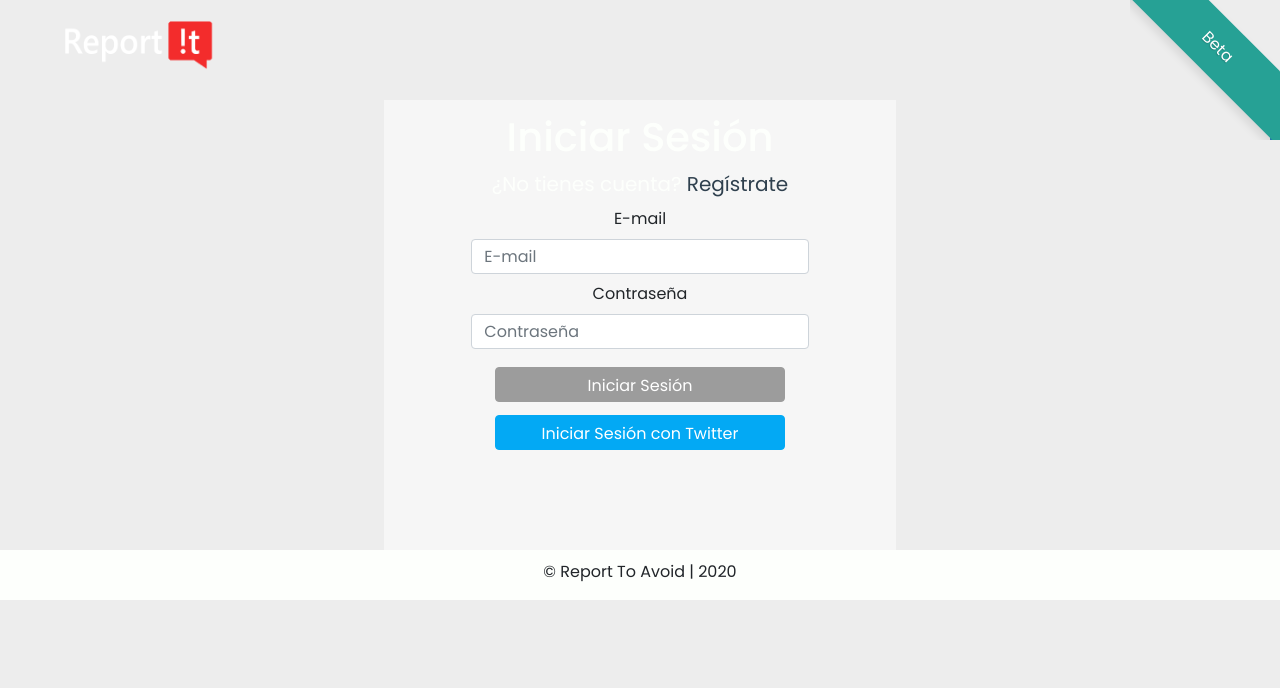
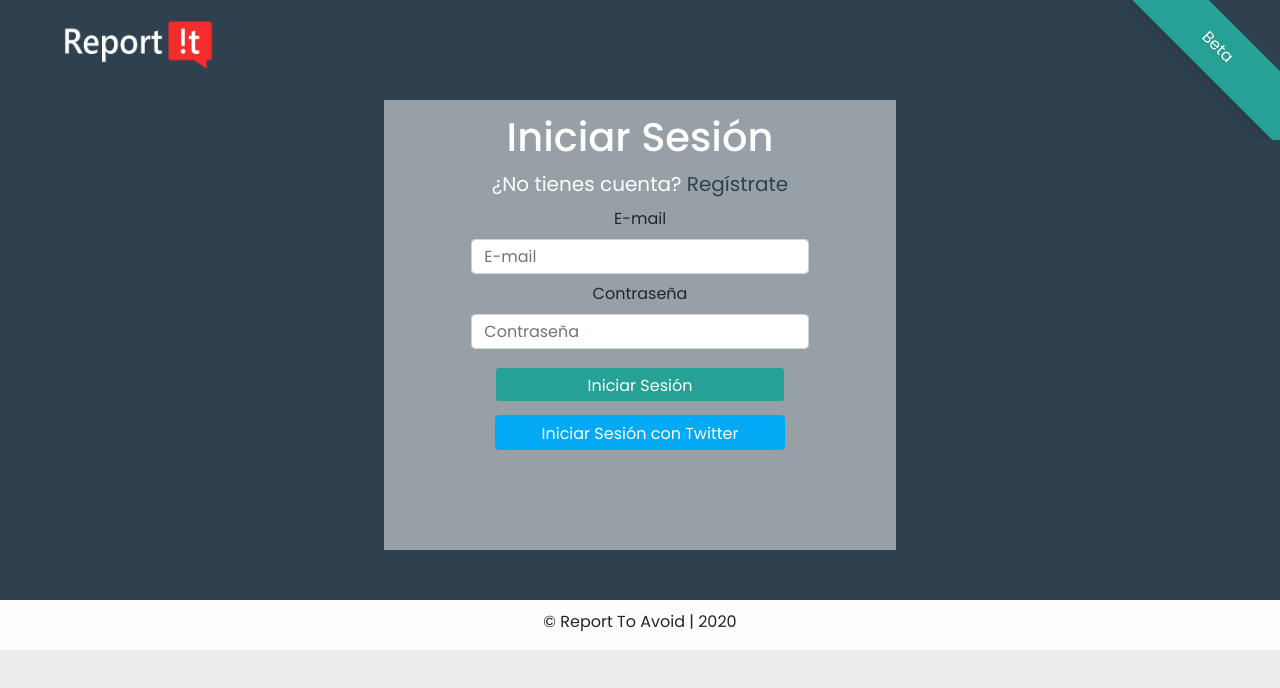
Before and after one commit to ivansmorales/ReportToAvoid, an Angular app in the folder ReportIt-Angular/: page / in a window 1280 px wide. Shown: the top 688 px of the page. Built offline with nearby package versions, Linux system fonts and the light colour scheme.

Commit message:
LogIn_Angular_Complete

```diff
--- a/ReportIt-Angular/src/app/main_components/header-register-log-in-user/header-register-log-in-user.component.scss
+++ b/ReportIt-Angular/src/app/main_components/header-register-log-in-user/header-register-log-in-user.component.scss
@@ -6,6 +6,7 @@ body {
 //Header
 .header {
     height: $height-header;
+    background-color: $color-background;
 }
 
 .header {
--- a/ReportIt-Angular/src/app/userModule/log-in-user/components/formulario-log-in/formulario-log-in.component.html
+++ b/ReportIt-Angular/src/app/userModule/log-in-user/components/formulario-log-in/formulario-log-in.component.html
@@ -1,3 +1,4 @@
+<div class="background">
     <section class="login">
         <h1>Iniciar Sesión</h1>
         <p>
@@ -33,3 +34,4 @@
 
         </div>
     </section>
+</div>
--- a/ReportIt-Angular/src/app/userModule/log-in-user/components/formulario-log-in/formulario-log-in.component.scss
+++ b/ReportIt-Angular/src/app/userModule/log-in-user/components/formulario-log-in/formulario-log-in.component.scss
@@ -1,10 +1,11 @@
 @import 'src/app/main_components/variables';
-@import 'node_modules/bootstrap/scss/bootstrap';
-@import 'node_modules/bootstrap/scss/variables';
-@import 'node_modules/bootstrap/scss/forms';
-@import 'node_modules/bootstrap/scss/buttons';
-body {
+@import '~node_modules/bootstrap/scss/bootstrap';
+@import '~node_modules/bootstrap/scss/variables';
+@import '~node_modules/bootstrap/scss/forms';
+@import '~node_modules/bootstrap/scss/buttons';
+.background {
     background-color: $color-background;
+    height: 500px;
 }
 
 h1 {
@@ -53,7 +54,8 @@ a {
 }
 
 .btn-success {
-    background-color: $color-background-admin;
+    //background-color: $color-background-admin;
+    background-color: $color-header-admin;
     border-color: $color-background-admin;
     width: $width_button;
     margin-top: $margin-top-btn-succes;
```
Lines whose indentation alone changed are shown as unchanged.
